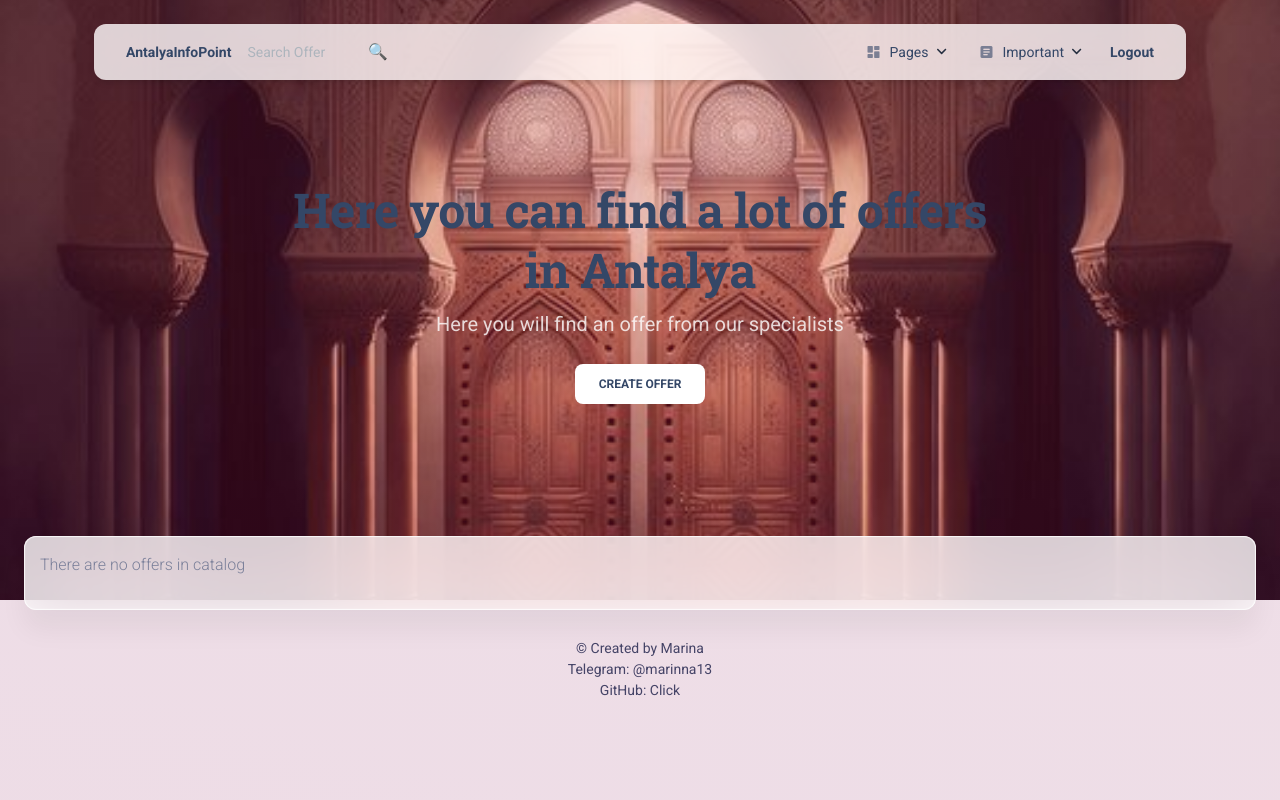
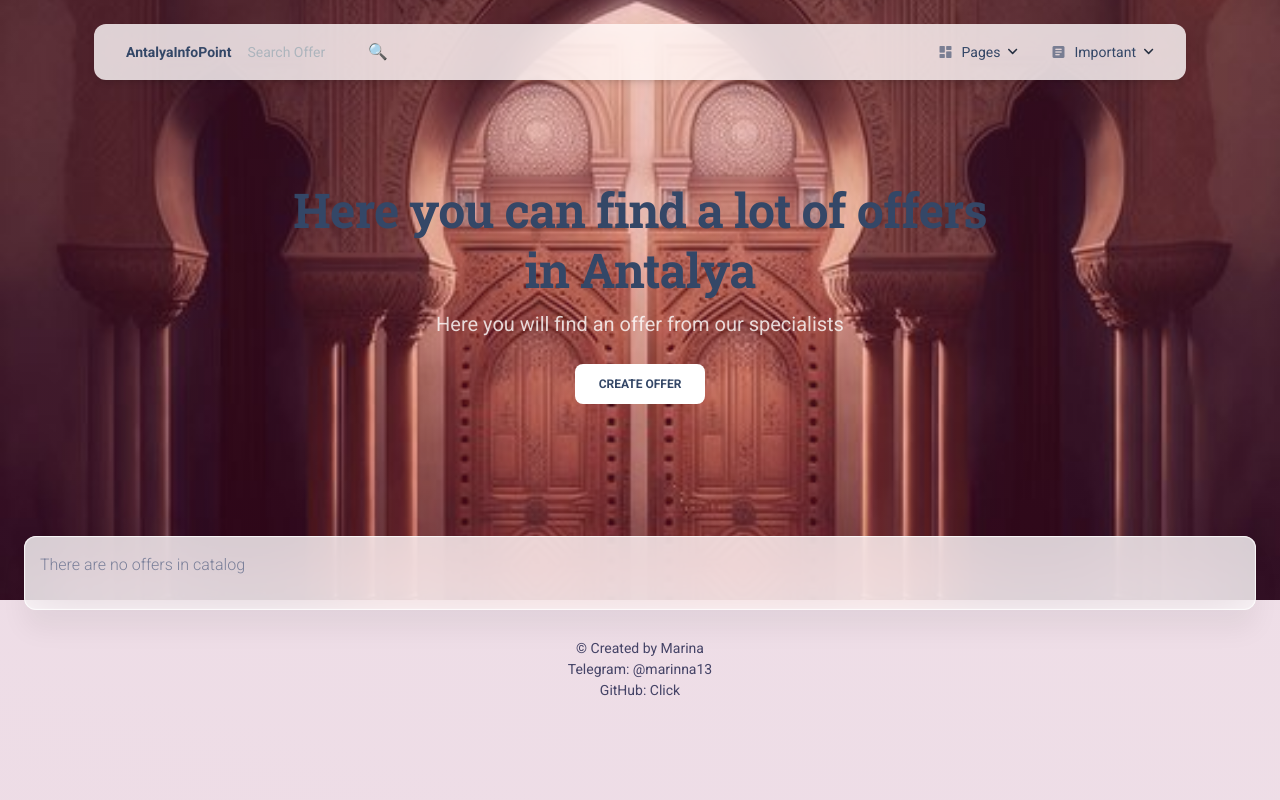
Before and after one commit to marinaua13/antalya-info-point, a Django app: page /offer/ in a window 1280 px wide. Run offline with Django 5.2, Linux system fonts and the light colour scheme; data that the repository does not hold is empty; some libraries are stand-ins or nearby versions.

Commit message:
Update navigation bar

```diff
--- a/templates/includes/navigation.html
+++ b/templates/includes/navigation.html
@@ -179,20 +179,11 @@
                   </form>
                 </a>
               </li>
-              {% else %}
-              <li class="nav-item ms-lg-auto">
-                <a class="nav-link nav-link-icon me-2" href="{% url 'login' %}">
-                  <i class="fa fa-sign-in me-1"></i>
-                  <p class="d-inline text-sm z-index-1 font-weight-bold" data-bs-toggle="tooltip"
-                    data-bs-placement="bottom" title="Logout">Logout</p>
-                </a>
-              </li>
               {% endif %}
-{#              <li class="nav-item my-auto ms-3 ms-lg-0">#}
-{#                <a href="https://appseed.us/product/material-kit/django/" target="_blank"#}
-{#                   class="btn btn-sm  bg-gradient-primary  mb-0 me-1 mt-2 mt-md-0">Download</a>#}
-{#              </li>#}
+            </div>
+      </div>
             </ul>
+
           </div>
         </div>
       </nav>
```
Lines whose indentation alone changed are shown as unchanged.
